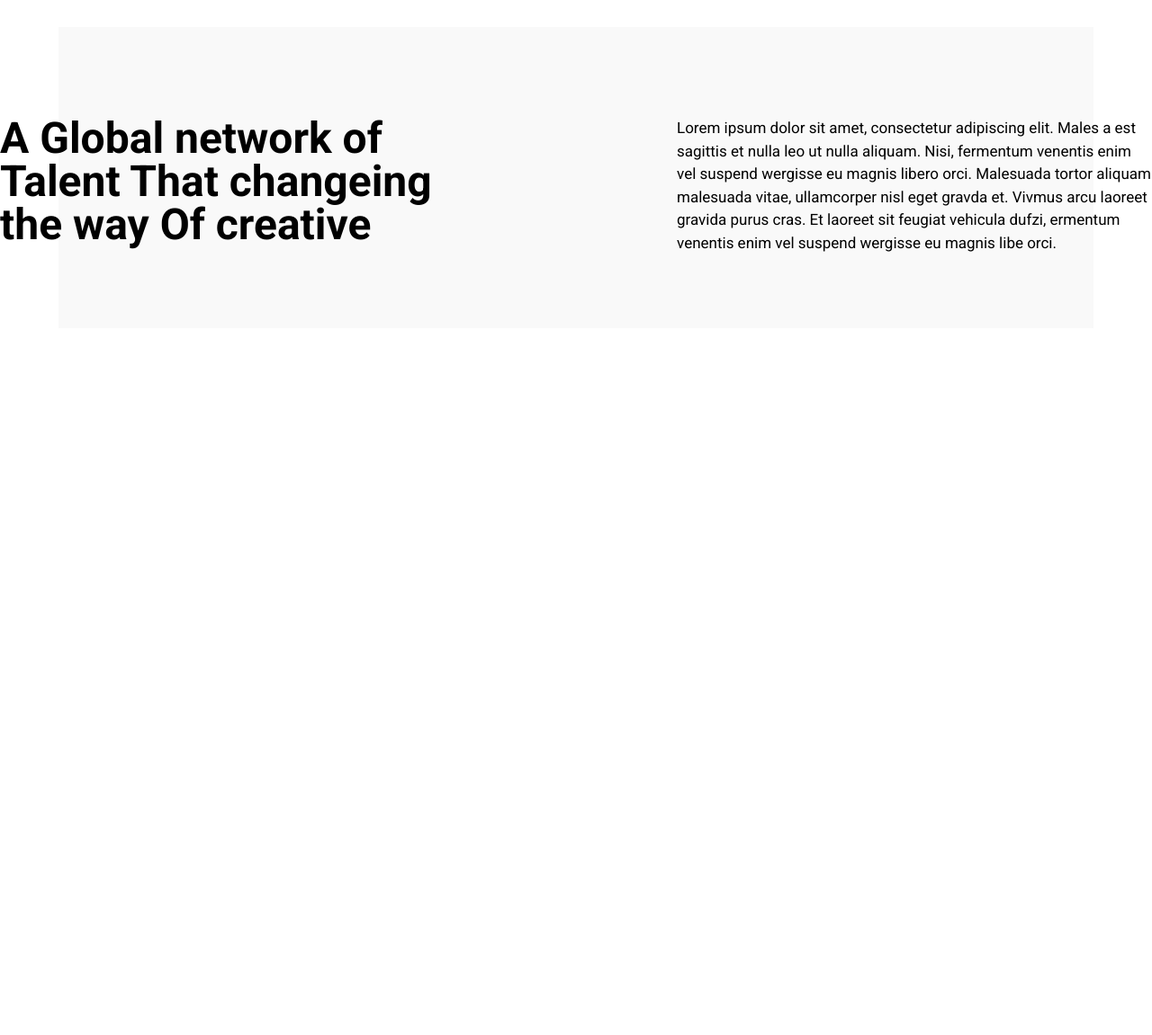
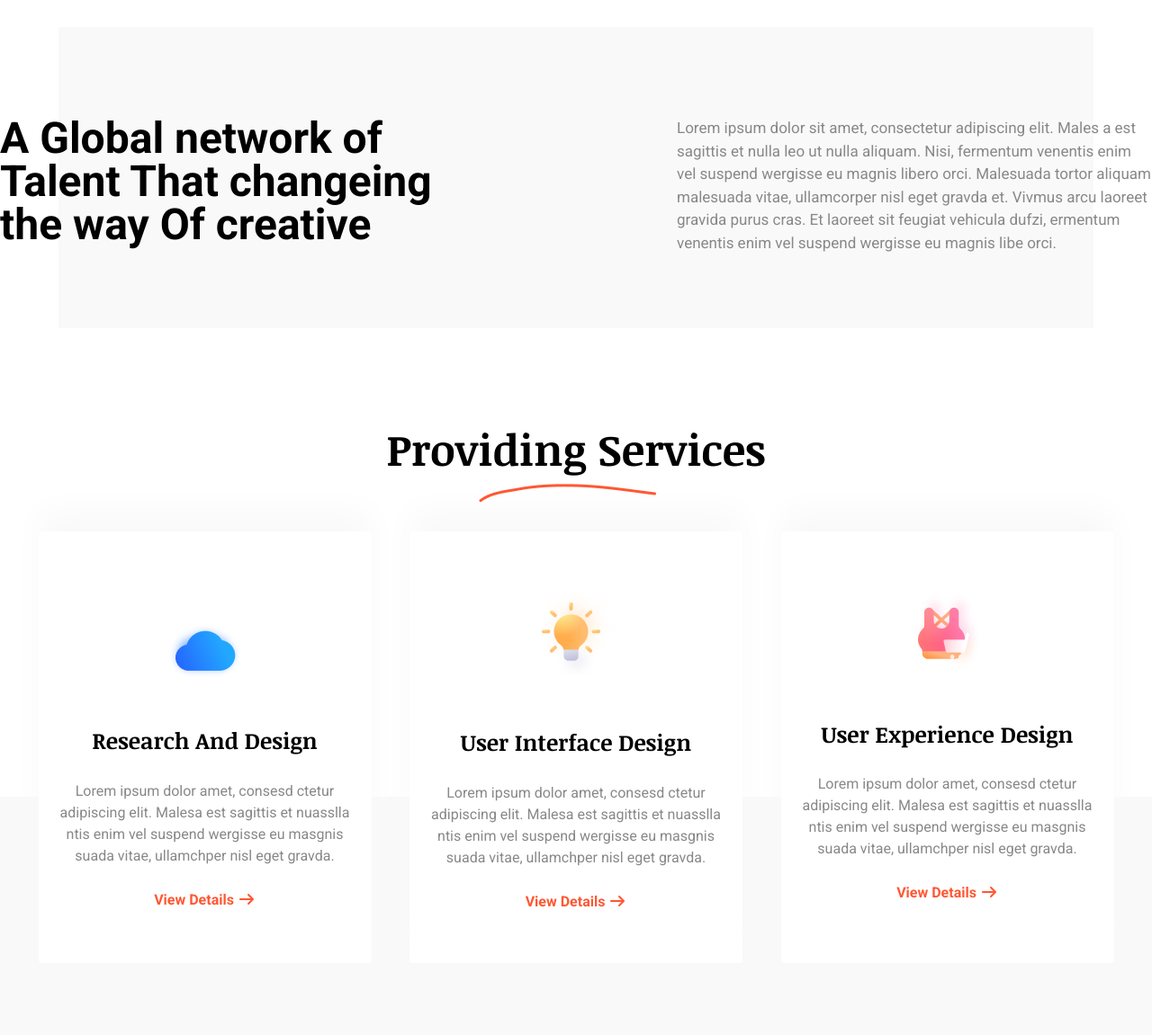
Before and after one commit to anas69-cry/Alex-Personal-Portfolio, a plain HTML site: page index.html in a window 1280 px wide. Shown: the part 920-2071 px from the top of the page at 90% size. Before the commit the page ends 1285 px from the top, so only its background shows below. Drawn offline with nearby package versions, Linux system fonts and the light colour scheme.

Commit message:
Service Section Done

```diff
--- a/index.html
+++ b/index.html
@@ -9,6 +9,8 @@
     <title></title>
     <link
         href="https://fonts.googleapis.com/css2?family=Roboto:ital,wght@0,100;0,300;0,400;0,500;0,700;0,900;1,100;1,300;1,400;1,500;1,700;1,900&display=swap"
+        rel="stylesheet">
+    <link href="https://fonts.googleapis.com/css2?family=Noticia+Text:ital,wght@0,400;0,700;1,400;1,700&display=swap"
         rel="stylesheet">
     <link rel="stylesheet" href="./css/all.min.css">
     <link rel="stylesheet" href="./css/style.css">
@@ -117,8 +119,12 @@
                 <h2 class="network-h1 text-5xl w-[526px] font-bold">A Global network of
                     Talent That changeing
                     the way Of creative</h2>
-        <p class="network-p w-[528px] text-[17px] ">Lorem ipsum dolor sit amet, consectetur adipiscing elit. Males
-a est sagittis et nulla leo ut nulla aliquam. Nisi, fermentum venentis enim vel suspend wergisse eu magnis libero orci. Malesuada tortor aliquam malesuada vitae, ullamcorper nisl eget gravda et. Vivmus arcu laoreet gravida purus cras. Et laoreet sit feugiat vehicula dufzi,
+                <p class="network-p w-[528px] text-[17px] text-p-color">Lorem ipsum dolor sit amet, consectetur
+                    adipiscing elit.
+                    Males
+                    a est sagittis et nulla leo ut nulla aliquam. Nisi, fermentum venentis enim vel suspend wergisse eu
+                    magnis libero orci. Malesuada tortor aliquam malesuada vitae, ullamcorper nisl eget gravda et.
+                    Vivmus arcu laoreet gravida purus cras. Et laoreet sit feugiat vehicula dufzi,
                     ermentum venentis enim vel suspend wergisse eu magnis libe orci.</p>
             </div>
         </div>
@@ -127,6 +133,55 @@ ermentum venentis enim vel suspend wergisse eu magnis libe orci.</p>
     <!-- =================
           Network End
         ================== -->
+
+    <!-- =================
+          Service Start
+        ================== -->
+
+    <section id="service">
+        <div class="service-wrapper container mx-auto px-{1170px} mt-[180px] ">
+            <div class="service-header  text-center pb-14 relative">
+                <h2 class="font-noticia font-bold text-[48px]">Providing Services</h2>
+                <img class="mx-auto absolute right-[550px] top-[75px]" src="./img/Vector 105.png" alt="">
+            </div>
+            <div class="service-list-wrapper flex justify-evenly">
+            <div
+                class="service-list rounded bg-white shadow-service-list w-[370px] flex flex-col justify-center items-center text-center">
+                <img class="pt-[100px]" src="./img/Group 9.png" alt="">
+                <h3 class="font-noticia font-bold text-[25px] pt-[50px] pb-[25px]">Research And Design</h3>
+                <p class="font-roboto text-[16px] text-p-color px-[23px] pb-[25px]">Lorem ipsum dolor amet, consesd ctetur adipiscing elit.
+                    Malesa est sagittis et nuasslla ntis enim vel
+                    suspend wergisse eu masgnis suada vitae, ullamchper nisl eget gravda.</p>
+                <a class="text-main-color font-bold font-roboto pb-14" href="#">View Details <i class="fa-solid fa-arrow-right"></i></a>
+            </div>
+            <div
+                class="service-list rounded bg-white shadow-service-list w-[370px] flex flex-col justify-center items-center text-center">
+                <img class="pt-14" src="./img/Group 8.png" alt="">
+                <h3 class="font-noticia font-bold text-[25px] pt-[50px] pb-[25px]">User Interface Design</h3>
+                <p class="font-roboto text-[16px] text-p-color px-[23px] pb-[25px]">Lorem ipsum dolor amet, consesd ctetur adipiscing elit.
+                    Malesa est sagittis et nuasslla ntis enim vel
+                    suspend wergisse eu masgnis suada vitae, ullamchper nisl eget gravda.</p>
+                <a class="text-main-color font-bold font-roboto pb-14" href="#">View Details <i class="fa-solid fa-arrow-right"></i></a>
+            </div>
+            <div
+                class="service-list rounded bg-white shadow-service-list w-[370px] flex flex-col justify-center items-center text-center">
+                <img class="pt-14" src="./img/Group 6.png" alt="">
+                <h3 class="font-noticia font-bold text-[25px] pt-[50px] pb-[25px]">User Experience Design</h3>
+                <p class="font-roboto text-[16px] text-p-color px-[23px] pb-[25px]">Lorem ipsum dolor amet, consesd ctetur adipiscing elit.
+                    Malesa est sagittis et nuasslla ntis enim vel
+                    suspend wergisse eu masgnis suada vitae, ullamchper nisl eget gravda.</p>
+                <a class="text-main-color font-bold font-roboto pb-14" href="#">View Details <i class="fa-solid fa-arrow-right"></i></a>
+            </div>
+            </div>
+            <div class="service-bg container mx-auto px-{1170px} bg-[#F9F9F9] pb-[265px] mt-[-185px] z-0">
+
+            </div>
+        </div>
+    </section>
+
+    <!-- =================
+          Service End
+        ================== -->
     <script src="./js/all.min.js"></script>
     <script>
         tailwind.config = {
@@ -134,11 +189,15 @@ ermentum venentis enim vel suspend wergisse eu magnis libe orci.</p>
                 extend: {
                     fontFamily: {
                         roboto: ['Roboto', 'sans-serif'],
+                        noticia: ['Noticia Text', 'serif'],
                     },
                     colors: {
                         'main-color': '#FF5733',
                         'p-color': '#888888',
-                    }
+                    },
+                    boxShadow:{
+                        'service-list':'0px -24px 37px -1px rgba(249,249,249,1)'
+                    },
                 }
             }
         }
```
Also changed, not shown: img/Group 6.png (added), img/Group 8.png (added), img/Group 9.png (added), img/Vector 105.png (added). Lines whose indentation alone changed are shown as unchanged.
